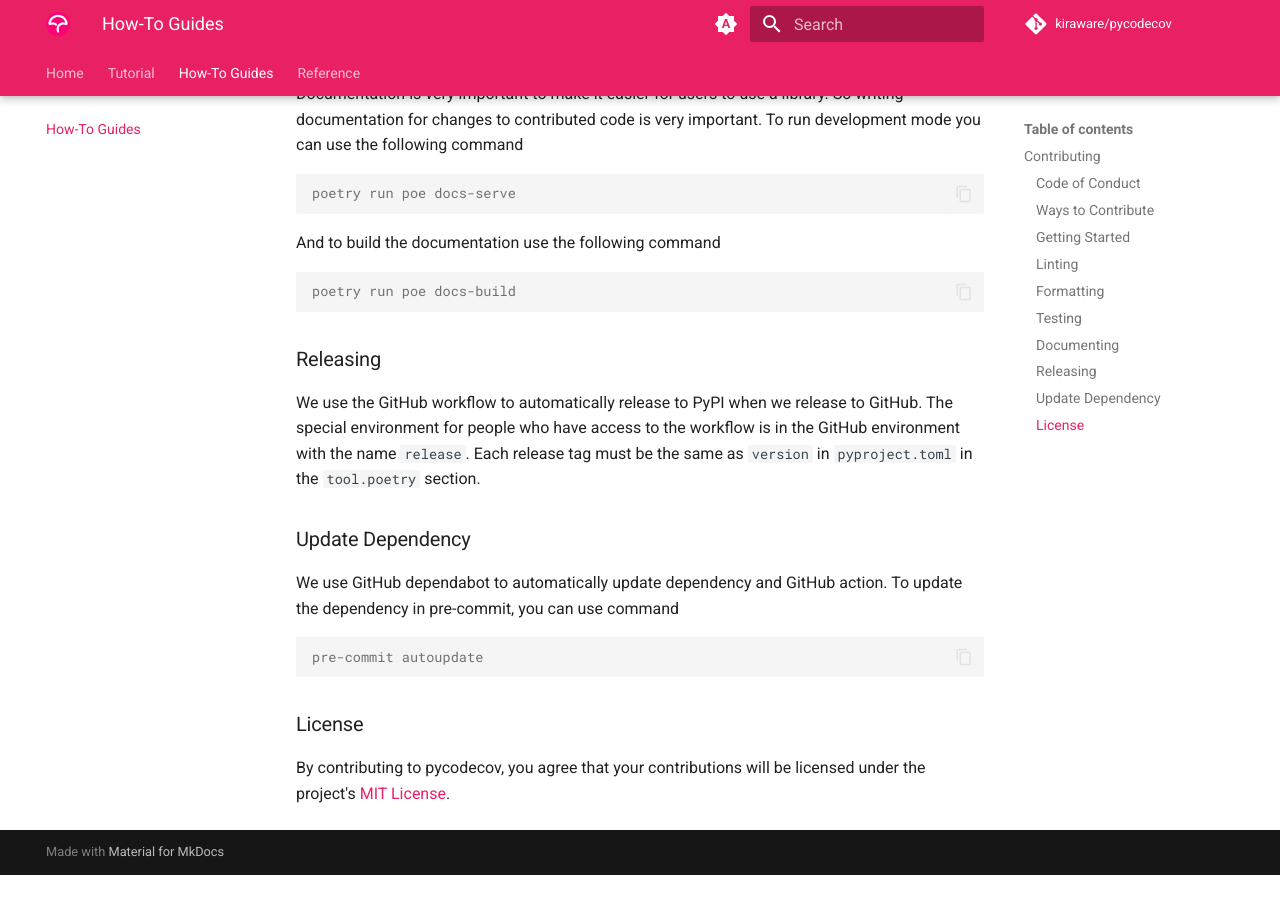
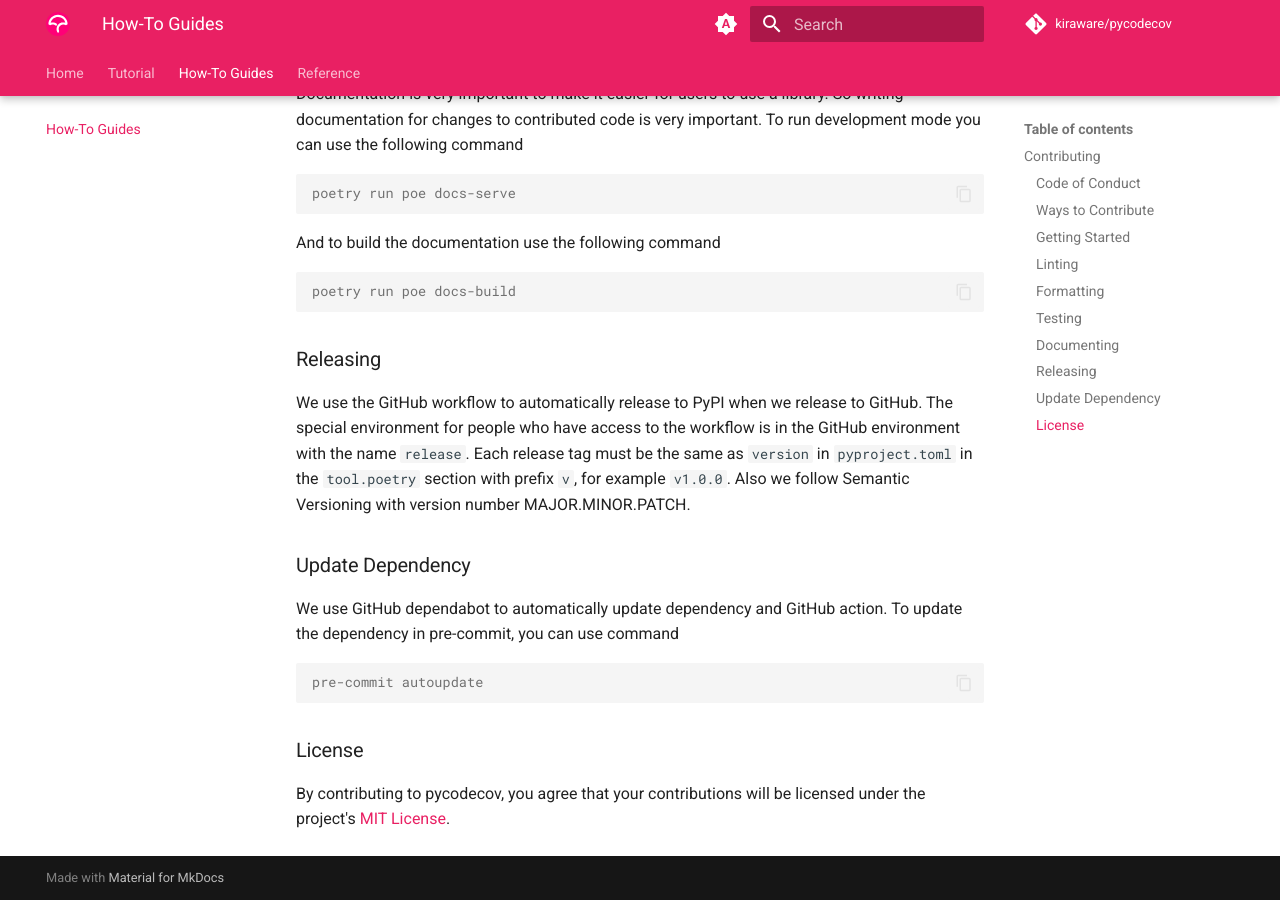
Before and after one commit to kiraware/pycodecov, an MkDocs documentation site: the page built from docs/how-to-guides.md, in a window 1280 px wide and 900 px high, scrolled down 2989 px. Built offline with MkDocs 1.6.1 and Material for MkDocs 9.7.7, drawn with Linux system fonts in a browser that asks for light colours; comment, search, counter and statistics services are not loaded; before the commit the page ends 3864 px from its top, so only the background shows below that.

Commit message:
update contributing guide (#4)
Add description how to determine version when release

```diff
--- a/docs/how-to-guides.md
+++ b/docs/how-to-guides.md
@@ -185,7 +185,8 @@ We use the GitHub workflow to automatically release to PyPI when we
 release to GitHub. The special environment for people who have access
 to the workflow is in the GitHub environment with the name `release`.
 Each release tag must be the same as `version` in `pyproject.toml` in
-the `tool.poetry` section.
+the `tool.poetry` section with prefix `v`, for example `v1.0.0`. Also
+we follow Semantic Versioning with version number MAJOR.MINOR.PATCH.
 
 ### Update Dependency
 
```
